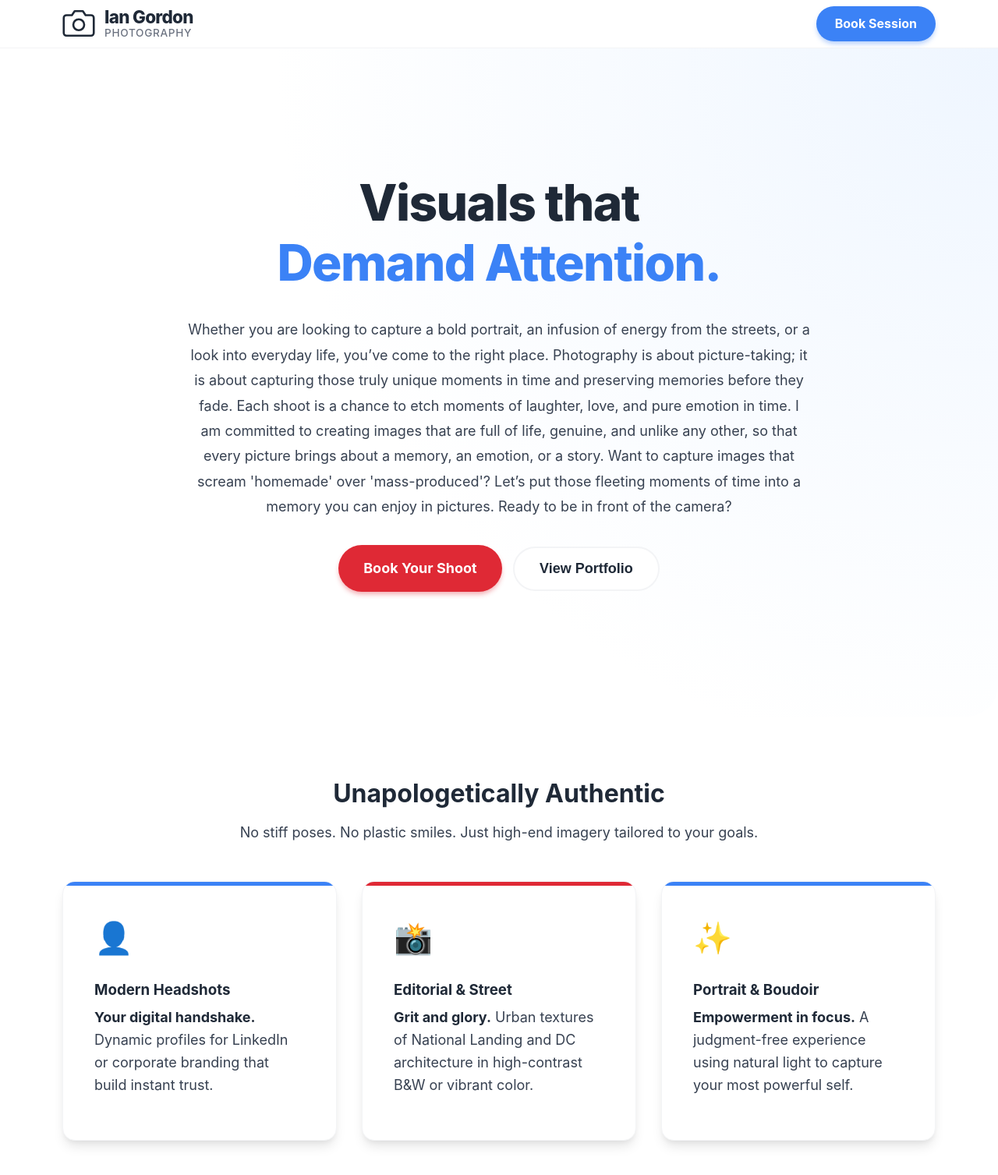
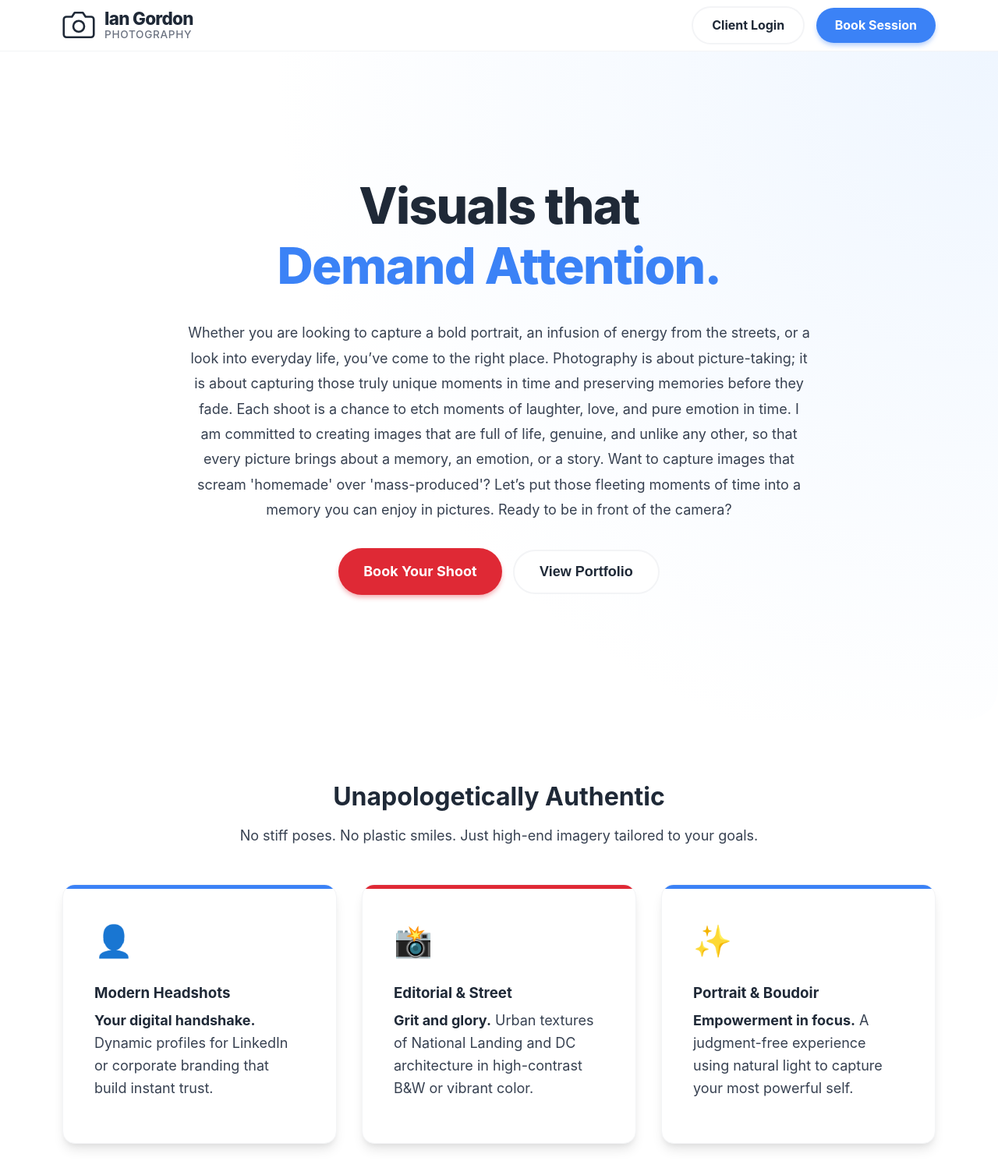
Before and after one commit to irgordon/aperture-pro, a WordPress theme: template theme/front-page.php in a window 1280 px wide. Shown: the top 1507 px of the page at 78% size. Run offline with PHP 8.4 and a stand-in for WordPress, Linux system fonts and the light colour scheme; the site name, menu and one post (Sample post) are stand-ins, and other content is empty; some libraries are stand-ins or nearby versions.

Commit message:
Refactor theme header, decouple SEO, and optimize frontend

```diff
--- a/theme/front-page.php
+++ b/theme/front-page.php
@@ -10,43 +10,43 @@ get_header();
 
         <section class="hero">
             <div class="container">
-                <h1>Visuals that <br><span style="color: var(--primary)">Demand Attention.</span></h1>
+                <h1>Visuals that <br><span class="text-primary">Demand Attention.</span></h1>
 
-                <p style="max-width: 800px; margin: 1.5rem auto; line-height: 1.8;">
+                <p class="hero-text">
                     Whether you are looking to capture a bold portrait, an infusion of energy from the streets, or a look into everyday life, you’ve come to the right place. Photography is about picture-taking; it is about capturing those truly unique moments in time and preserving memories before they fade. Each shoot is a chance to etch moments of laughter, love, and pure emotion in time. I am committed to creating images that are full of life, genuine, and unlike any other, so that every picture brings about a memory, an emotion, or a story. Want to capture images that scream 'homemade' over 'mass-produced'? Let’s put those fleeting moments of time into a memory you can enjoy in pictures. Ready to be in front of the camera?
                 </p>
 
-                <div style="margin-top: 2rem;">
+                <div class="mt-2">
                     <a href="#contact" class="btn btn-accent">Book Your Shoot</a>
-                    <button onclick="openModal('gallery')" class="btn btn-secondary" style="margin-left: 10px;">View Portfolio</button>
+                    <button onclick="openModal('gallery')" class="btn btn-secondary ml-1">View Portfolio</button>
                 </div>
             </div>
         </section>
 
         <section id="services">
             <div class="container">
-                <div style="text-align: center; margin-bottom: 3rem;">
+                <div class="text-center mb-3">
                     <h2>Unapologetically Authentic</h2>
                     <p>No stiff poses. No plastic smiles. Just high-end imagery tailored to your goals.</p>
                 </div>
 
                 <div class="services-grid">
                     <article class="card">
-                        <div style="position:absolute; top:0; left:0; width:100%; height:5px; background:var(--primary);"></div>
+                        <div class="card-decoration bg-primary"></div>
                         <span class="card-icon">👤</span>
                         <h3>Modern Headshots</h3>
                         <p><strong>Your digital handshake.</strong> Dynamic profiles for LinkedIn or corporate branding that build instant trust.</p>
                     </article>
 
                     <article class="card">
-                        <div style="position:absolute; top:0; left:0; width:100%; height:5px; background:var(--accent);"></div>
+                        <div class="card-decoration bg-accent"></div>
                         <span class="card-icon">📸</span>
                         <h3>Editorial & Street</h3>
                         <p><strong>Grit and glory.</strong> Urban textures of National Landing and DC architecture in high-contrast B&W or vibrant color.</p>
                     </article>
 
                     <article class="card">
-                        <div style="position:absolute; top:0; left:0; width:100%; height:5px; background:var(--primary);"></div>
+                        <div class="card-decoration bg-primary"></div>
                         <span class="card-icon">✨</span>
                         <h3>Portrait & Boudoir</h3>
                         <p><strong>Empowerment in focus.</strong> A judgment-free experience using natural light to capture your most powerful self.</p>
@@ -55,7 +55,7 @@ get_header();
             </div>
         </section>
 
-        <section id="vision" style="background-color: #F9FAFB;">
+        <section id="vision" class="bg-light-alt">
             <div class="container">
                 <div class="about-split">
                     <img src="https://iangordon.pro/images/ian-gordon.jpg"
@@ -65,7 +65,7 @@ get_header();
                          width="800" height="500">
 
                     <div>
-                        <h2 style="margin-bottom: 1.5rem;">The "Local Lens" Advantage</h2>
+                        <h2 class="mb-1-5">The "Local Lens" Advantage</h2>
                         <p>
                             Hi, I'm <strong>Ian Gordon</strong>. I believe the best photos aren't taken in a studio—they're found in the world we live in.
                         </p>
@@ -75,16 +75,16 @@ get_header();
                         <p>
                             My goal isn't just to press a button. It's to use our shared environment to craft a <strong>visual legacy</strong> for you.
                         </p>
-                        <button onclick="openModal('gallery')" class="btn btn-secondary" style="margin-top: 1rem;">View Full Gallery</button>
+                        <button onclick="openModal('gallery')" class="btn btn-secondary mt-1">View Full Gallery</button>
                     </div>
                 </div>
             </div>
         </section>
 
         <section id="portfolio">
-            <div class="container" style="text-align: center;">
+            <div class="container text-center">
                 <h2>Recent Captures</h2>
-                <p style="margin-bottom: 2rem;">Real clients. Real locations. Real emotion.</p>
+                <p class="mb-2">Real clients. Real locations. Real emotion.</p>
 
                 <div class="portfolio-grid">
                     <img src="https://images.unsplash.com/photo-1531746020798-e6953c6e8e04?auto=format&fit=crop&w=400&q=80" alt="Arlington Portrait Photography" class="portfolio-item" loading="lazy">
@@ -92,15 +92,15 @@ get_header();
                     <img src="https://images.unsplash.com/photo-1506794778202-cad84cf45f1d?auto=format&fit=crop&w=400&q=80" alt="Male Headshot Tysons" class="portfolio-item" loading="lazy">
                 </div>
 
-                <div style="margin-top: 3rem;">
+                <div class="mt-3">
                     <button onclick="openModal('gallery')" class="btn btn-accent">View All 50+ Photos</button>
                 </div>
             </div>
         </section>
 
-        <section id="contact" style="background-color: var(--light);">
+        <section id="contact" class="bg-light">
             <div class="container">
-                <div style="text-align: center; margin-bottom: 2rem;">
+                <div class="text-center mb-2">
                     <h2>Let's Create Something Great</h2>
                     <p>Tell me about your vision. I usually reply within 24 hours.</p>
                 </div>
@@ -145,14 +145,14 @@ get_header();
                             <div class="g-recaptcha" data-sitekey="PASTE_YOUR_NEW_SITE_KEY_HERE"></div>
                         </div>
 
-                        <button type="submit" id="submitBtn" class="btn btn-primary" style="background-color: var(--accent); width: 100%;">Send Request</button>
+                        <button type="submit" id="submitBtn" class="btn btn-accent w-full">Send Request</button>
                     </form>
                 </div>
             </div>
         </section>
 
         <section class="locations">
-            <div class="container" style="position: relative; z-index: 2;">
+            <div class="container relative z-2">
                 <h2>Serving the Entire DMV</h2>
                 <div class="tag-cloud">
                     <span class="tag">Arlington VA</span>
--- a/theme/functions.php
+++ b/theme/functions.php
@@ -49,4 +49,21 @@ add_action('wp_enqueue_scripts', function () {
     wp_localize_script('aperture-pro-studio-app', 'ApertureProStudio', [
         'restUrl' => esc_url_raw(rest_url('aperture-pro/v1/')),
     ]);
+
+    // Enqueue Google reCAPTCHA
+    wp_enqueue_script(
+        'google-recaptcha',
+        'https://www.google.com/recaptcha/api.js',
+        [],
+        null,
+        true
+    );
 });
+
+// Add async defer to reCAPTCHA
+add_filter('script_loader_tag', function ($tag, $handle) {
+    if ($handle === 'google-recaptcha') {
+        return str_replace(' src', ' async defer src', $tag);
+    }
+    return $tag;
+}, 10, 2);
--- a/theme/header.php
+++ b/theme/header.php
@@ -7,37 +7,6 @@ if (!defined('ABSPATH')) {
 <head>
     <meta charset="<?php bloginfo('charset'); ?>">
     <meta name="viewport" content="width=device-width, initial-scale=1.0">
-    <meta name="description" content="Ian Gordon Photography: Premier freelance photographer in Arlington, VA and DC. Specializing in authentic street, portrait, boudoir, and headshot photography.">
-    <meta name="keywords" content="Arlington Photographer, DC Headshots, National Landing Street Photography, Personal Branding DMV, Ian Gordon, Boudoir DC">
-    <meta name="author" content="Ian Gordon Photography LLC">
-
-    <meta property="og:title" content="Ian Gordon Photography | Arlington, VA & DC Metro">
-    <meta property="og:description" content="Capturing the soul of the DMV. Book your portrait or street session today.">
-    <meta property="og:image" content="https://images.unsplash.com/photo-1554048612-387768052bf7?auto=format&fit=crop&w=1200&q=80">
-    <meta property="og:url" content="https://iangordon.pro/">
-
-    <link rel="canonical" href="https://iangordon.pro/" />
-
-    <script src="https://www.google.com/recaptcha/api.js" async defer></script>
-
-    <script type="application/ld+json">
-    {
-      "@context": "https://schema.org",
-      "@type": "LocalBusiness",
-      "name": "Ian Gordon Photography",
-      "image": "https://images.unsplash.com/photo-1554048612-387768052bf7?auto=format&fit=crop&w=1200&q=80",
-      "description": "Premier freelance photographer in Arlington, VA and DC specializing in authentic street, portrait, and boudoir photography.",
-      "address": {
-        "@type": "PostalAddress",
-        "addressLocality": "Arlington",
-        "addressRegion": "VA",
-        "addressCountry": "US"
-      },
-      "priceRange": "$$",
-      "telephone": "+1-555-555-5555",
-      "url": "https://iangordon.pro"
-    }
-    </script>
 
     <?php wp_head(); ?>
 </head>
@@ -55,7 +24,10 @@ if (!defined('ABSPATH')) {
                     <span class="logo-subtitle">Photography</span>
                 </div>
             </a>
-            <a href="#contact" onclick="closeModal()" class="btn btn-primary" style="padding: 0.6rem 1.5rem; font-size: 1rem;">Book Session</a>
+            <div class="nav-actions">
+                <a href="<?php echo esc_url(home_url('/portal')); ?>" class="btn btn-secondary btn-header mr-1">Client Login</a>
+                <a href="#contact" onclick="closeModal()" class="btn btn-primary btn-header">Book Session</a>
+            </div>
         </div>
     </header>
 
--- a/theme/style.css
+++ b/theme/style.css
@@ -260,3 +260,29 @@ footer { background: var(--white); color: var(--text-light); padding: 4rem 0 2re
     .masonry-grid { column-count: 3; }
     .types-grid { grid-template-columns: repeat(3, 1fr); }
 }
+
+/* --- UTILITIES --- */
+.text-primary { color: var(--primary); }
+.text-center { text-align: center; }
+.text-left { text-align: left; }
+.mt-1 { margin-top: 1rem; }
+.mt-2 { margin-top: 2rem; }
+.mt-3 { margin-top: 3rem; }
+.mb-1 { margin-bottom: 1rem; }
+.mb-1-5 { margin-bottom: 1.5rem; }
+.mb-2 { margin-bottom: 2rem; }
+.mb-3 { margin-bottom: 3rem; }
+.ml-1 { margin-left: 10px; }
+.mr-1 { margin-right: 10px; }
+.w-full { width: 100%; }
+.bg-light { background-color: var(--light); }
+.bg-light-alt { background-color: #F9FAFB; }
+.relative { position: relative; }
+.z-2 { z-index: 2; }
+
+.hero-text { max-width: 800px; margin: 1.5rem auto; line-height: 1.8; }
+.card-decoration { position: absolute; top: 0; left: 0; width: 100%; height: 5px; }
+.bg-primary { background-color: var(--primary); }
+.bg-accent { background-color: var(--accent); }
+
+.btn-header { padding: 0.6rem 1.5rem; font-size: 1rem; }
```
